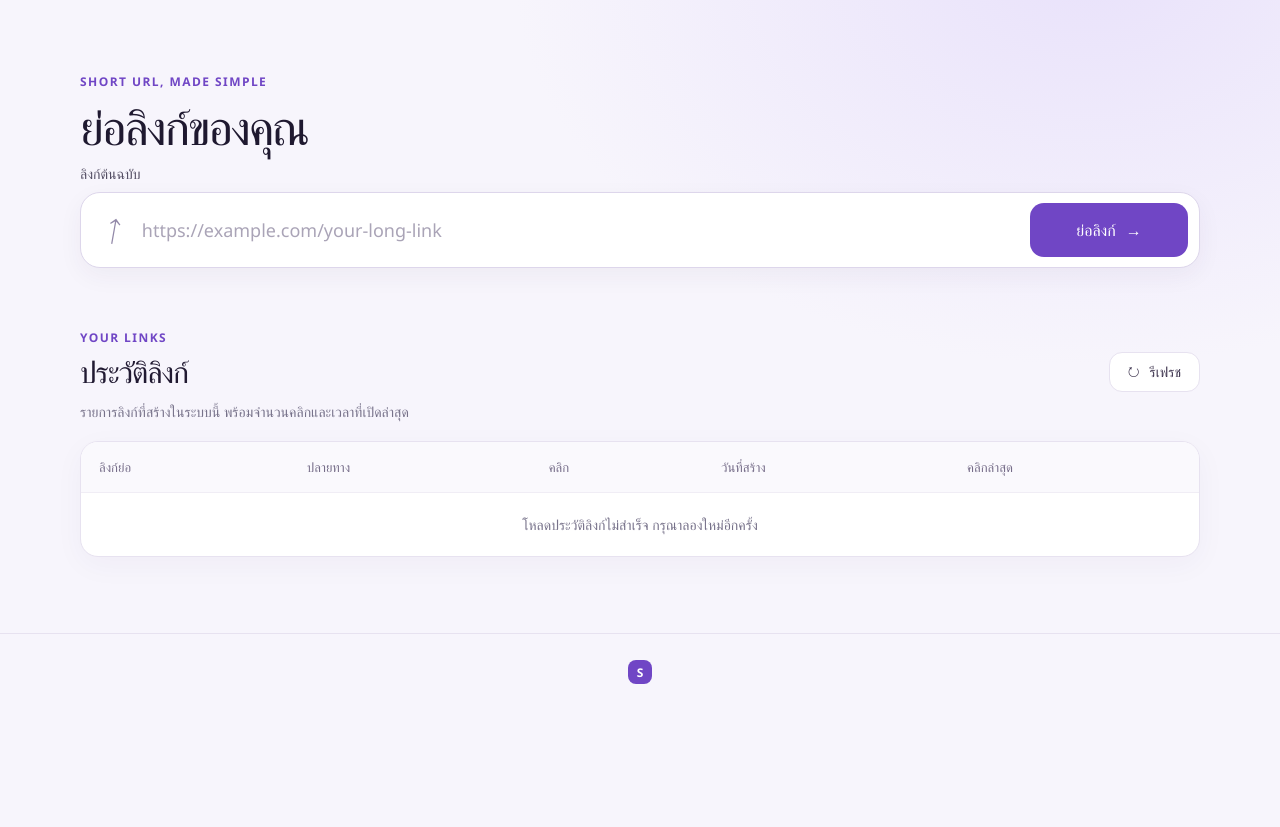
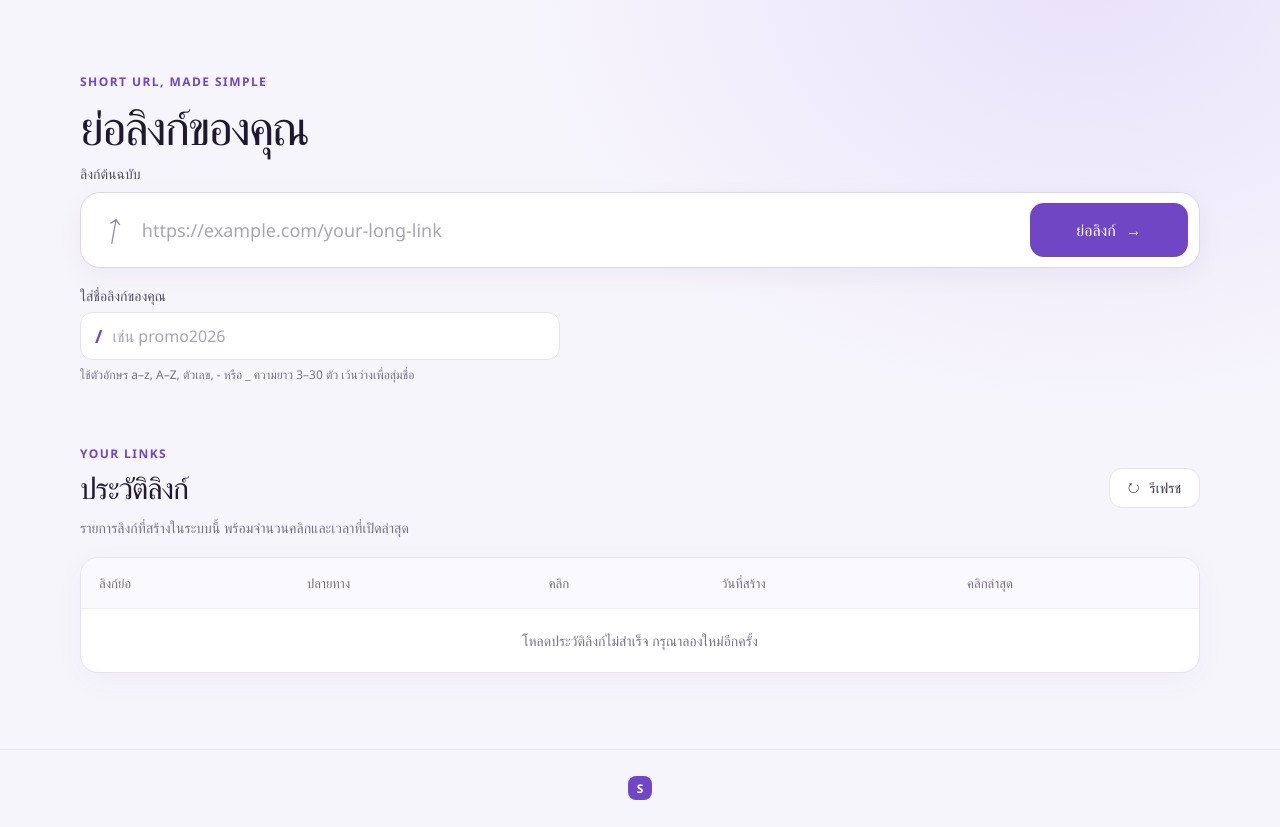
Before and after one commit to PywrksBook/short-url, a website: page public/index.html in a window 1280 px wide. Shown: the part 77-904 px from the top of the page. Before the commit the page ends 800 px from the top, so only its background shows below. Drawn offline with Linux system fonts and the light colour scheme; no server answers; a web font is replaced by a local one.

Commit message:
Add custom aliases to short URLs

```diff
--- a/public/app.js
+++ b/public/app.js
@@ -1,5 +1,6 @@
 const shortenForm = document.querySelector('#shorten-form');
 const originalUrlInput = document.querySelector('#original-url');
+const customAliasInput = document.querySelector('#custom-alias');
 const shortenButton = document.querySelector('#shorten-button');
 const formMessage = document.querySelector('#form-message');
 const resultCard = document.querySelector('#result-card');
@@ -130,7 +131,10 @@ shortenForm.addEventListener('submit', async (event) => {
     const response = await fetch('/api/urls', {
       method: 'POST',
       headers: { 'content-type': 'application/json' },
-      body: JSON.stringify({ originalUrl: originalUrlInput.value }),
+      body: JSON.stringify({
+        originalUrl: originalUrlInput.value,
+        customAlias: customAliasInput.value.trim() || undefined,
+      }),
     });
     const result = await response.json();
 
--- a/public/index.html
+++ b/public/index.html
@@ -47,6 +47,24 @@
               <span class="button-label">ย่อลิงก์</span>
               <span aria-hidden="true">→</span>
             </button>
+          </div>
+          <div class="alias-field">
+            <label class="input-label" for="custom-alias">ใส่ชื่อลิงก์ของคุณ</label>
+            <div class="alias-input-row">
+              <span class="alias-prefix" aria-hidden="true">/</span>
+              <input
+                id="custom-alias"
+                name="customAlias"
+                type="text"
+                minlength="3"
+                maxlength="30"
+                pattern="[A-Za-z0-9_-]{3,30}"
+                placeholder="เช่น promo2026"
+                autocomplete="off"
+                aria-describedby="alias-hint"
+              >
+            </div>
+            <p id="alias-hint" class="field-hint">ใช้ตัวอักษร a–z, A–Z, ตัวเลข, - หรือ _ ความยาว 3–30 ตัว เว้นว่างเพื่อสุ่มชื่อ</p>
           </div>
           <p id="form-message" class="form-message" role="status" aria-live="polite"></p>
         </form>
--- a/public/style.css
+++ b/public/style.css
@@ -166,6 +166,57 @@ h1 {
 
 .input-row input::placeholder {
   color: #aaa4b7;
+}
+
+.alias-field {
+  max-width: 480px;
+  margin-top: 18px;
+}
+
+.alias-field .input-label {
+  margin-bottom: 7px;
+}
+
+.alias-input-row {
+  display: flex;
+  min-height: 48px;
+  align-items: center;
+  gap: 8px;
+  padding: 0 14px;
+  border: 1px solid var(--border);
+  border-radius: 12px;
+  background: var(--surface);
+}
+
+.alias-input-row:focus-within {
+  border-color: var(--purple);
+  box-shadow: 0 0 0 3px rgb(112 70 197 / 10%);
+}
+
+.alias-prefix {
+  color: var(--purple);
+  font-size: 18px;
+  font-weight: 600;
+}
+
+.alias-input-row input {
+  width: 100%;
+  min-width: 0;
+  border: 0;
+  outline: 0;
+  background: transparent;
+  color: #29213b;
+}
+
+.alias-input-row input::placeholder {
+  color: #aaa4b7;
+}
+
+.field-hint {
+  margin: 6px 0 0;
+  color: var(--ink-muted);
+  font-size: 12px;
+  line-height: 1.5;
 }
 
 .button {
```
Also changed, not shown: src/modules/url/url.routes.js (+11 -1 lines), src/modules/url/url.routes.test.js (+55 -0 lines), src/modules/url/url.service.js (+49 -4 lines), src/modules/url/url.service.test.js (+62 -0 lines).
